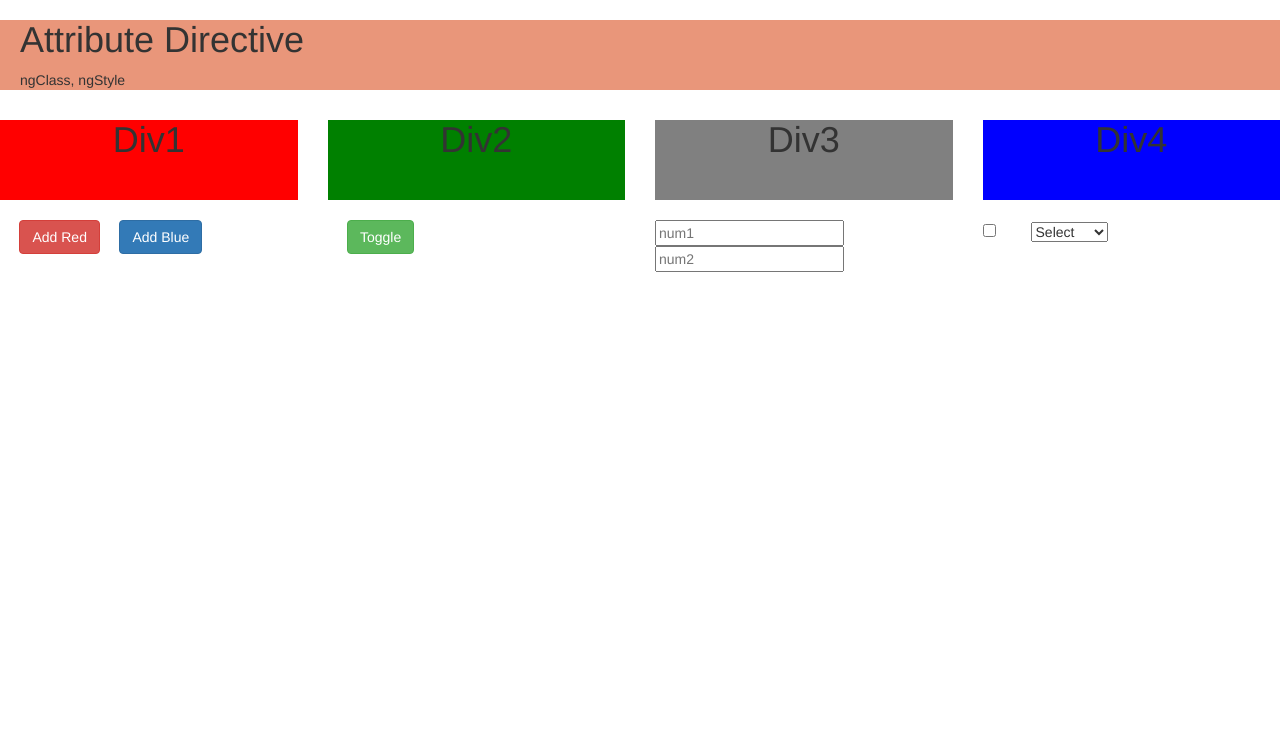
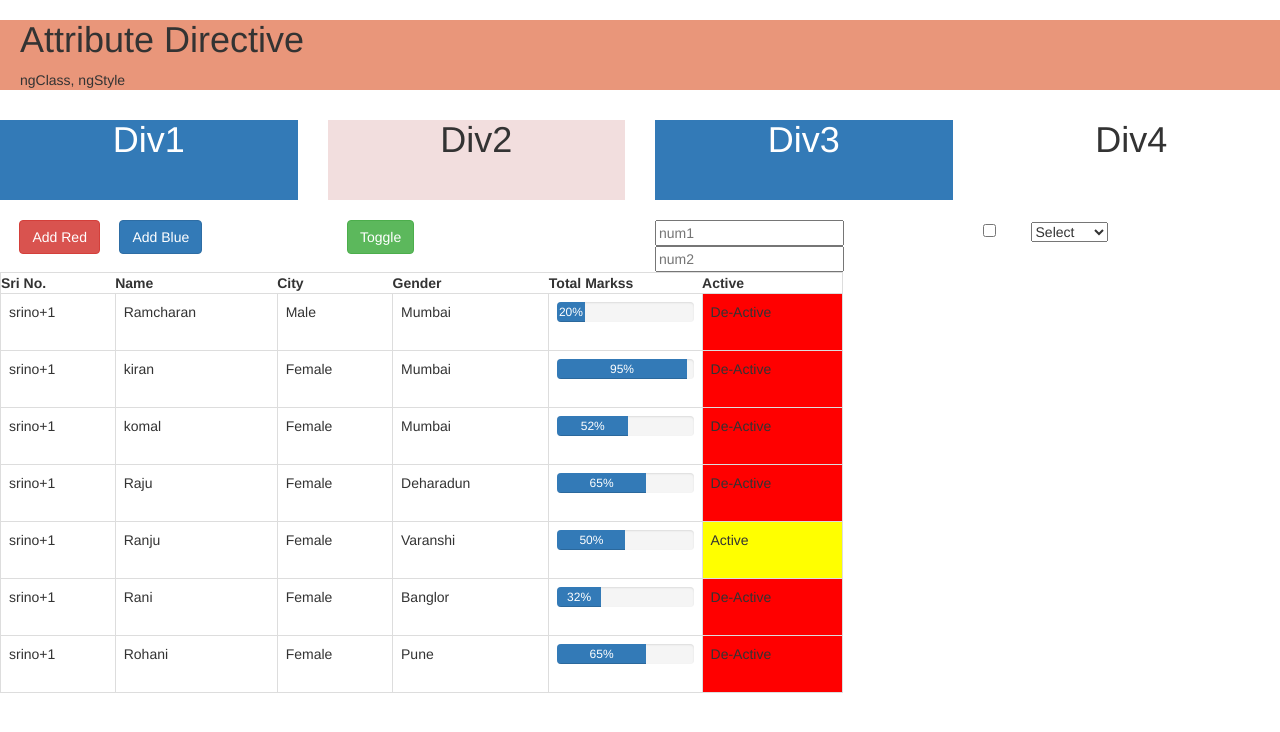
Before and after one commit to sushil141214/DemoAngular, an Angular app: page / in a window 1280 px wide. Shown: the top 732 px of the page. Built offline with nearby package versions, Linux system fonts and the light colour scheme.

Commit message:
copleted the attribute directory demo

```diff
--- a/src/app/Components/attribute-directive/attribute-directive.component.css
+++ b/src/app/Components/attribute-directive/attribute-directive.component.css
@@ -5,25 +5,25 @@
 
 
 .div1{
-background-color: red;
+/* background-color: red; */
 text-align:center;
 height: 80px;
 }
 
 .div2{
-    background-color: green;
+    /* background-color: green; */
     text-align:center;
     height: 80px;
     }
 
     .div3{
-        background-color: gray;
+        /* background-color: gray; */
         text-align:center;
         height: 80px;
         }
 
         .div4{
-            background-color: blue;
+            /* background-color: blue; */
             text-align:center;
             height: 80px;
             }
--- a/src/app/Components/attribute-directive/attribute-directive.component.html
+++ b/src/app/Components/attribute-directive/attribute-directive.component.html
@@ -11,28 +11,28 @@
 
 <div class="row">
         <div class="col-md-3">
-            <div class="div1">
+            <div class="div1" [ngClass]="divcolor">
                     <h1>Div1</h1>
             </div>
 
         </div>
 
         <div class="col-md-3">
-            <div class="div2">
+            <div class="div2" [ngClass]="isDivColor==true?'bg-warning':'bg-danger'">
                     <h1>Div2</h1>
             </div>
 
         </div>
 
         <div class="col-md-3">
-            <div class="div3">
+            <div class="div3" [ngClass]="num1==num2?'bg-primary':'bg-danger'">
                     <h1>Div3</h1>
             </div>
 
         </div>
 
         <div class="col-md-3">
-            <div class="div4">
+            <div class="div4" [ngClass]="isActive?'bg-warning':''">
                     <h1>Div4</h1>
             </div>
 
@@ -42,20 +42,23 @@
 <div class="row">
     <div class="col-md-3">
         &nbsp;&nbsp;&nbsp;&nbsp;
-        <button class="btn btn-danger">Add Red</button>&nbsp;&nbsp;&nbsp;&nbsp;
-        <button  class="btn btn-primary"> Add Blue</button>
+        <button class="btn btn-danger" (click)="addRed()">Add Red</button>&nbsp;&nbsp;&nbsp;&nbsp;
+        <button  class="btn btn-primary" (click)="addBlue()"> Add Blue</button>
     </div>
      <div class="col-md-3">
             &nbsp;&nbsp;&nbsp;&nbsp;
-        <button class="btn btn-success">Toggle</button>
+        <button class="btn btn-success" (click)="addToggle()">Toggle</button>
     </div>
     <div class="col-md-3">
-    <input type="text" placeholder="num1"> <input type="text" placeholder="num2">
+        <input type="text" [(ngModel)]="num1" placeholder="num1">
+        <input type="text" [(ngModel)]="num2"  placeholder="num2">
+
+
 
     </div>
 
     <div class="col-md-3">
-        <input type="checkbox">&nbsp;&nbsp;&nbsp;&nbsp;&nbsp;&nbsp;&nbsp;&nbsp;
+        <input type="checkbox" [(ngModel)]="isActive">&nbsp;&nbsp;&nbsp;&nbsp;&nbsp;&nbsp;&nbsp;&nbsp;
 
         <select>
             <option value="">Select</option>
@@ -68,3 +71,34 @@
         </div>
 
 </div>
+
+<div class="row pt-3">
+    <div class="col-md-8">
+            <table class="table table-bordered">
+                <thead>
+                <th>Sri No.</th>
+                <th>Name</th>
+                <th>City</th>
+                <th>Gender</th>
+                <th>Total Markss</th>
+                <th>Active</th>
+            </thead>
+            <tbody>
+                <tr *ngFor="let stud of studentList; let srino =index">
+                    <td>srino+1</td>
+                    <td>{{stud.Name}}</td>
+                    <td>{{stud.Gender}}</td>
+                    <td>{{stud.city}}</td>
+                    <td>
+                        <div class="progress">
+                            <div class="progress-bar" role="progressbar" [ngStyle]="{'width':stud.TotalMarks+'%'}" aria-valuenow="25" aria-valuemin="0" aria-valuemax="100">{{stud.TotalMarks}}%</div>
+                          </div>
+                    </td>
+                    <td [ngStyle]="{'background-color':stud.isActive ? 'yellow':'red'}">{{stud.isActive?'Active':'De-Active'}}</td>
+                </tr>
+            </tbody>
+            </table>
+
+
+    </div>
+</div>
--- a/src/app/Components/attribute-directive/attribute-directive.component.ts
+++ b/src/app/Components/attribute-directive/attribute-directive.component.ts
@@ -1,12 +1,52 @@
+import { CommonModule } from '@angular/common';
 import { Component } from '@angular/core';
+import { FormsModule } from '@angular/forms';
 
 @Component({
   selector: 'app-attribute-directive',
   standalone: true,
-  imports: [],
+  imports: [CommonModule,FormsModule],
   templateUrl: './attribute-directive.component.html',
   styleUrl: './attribute-directive.component.css'
 })
 export class AttributeDirectiveComponent {
 
+  // On button click change the div color
+
+  divcolor:string='bg-primary';
+  isDivColor:boolean=false;
+  num1:string='';
+  num2:string='';
+  isActive:boolean=false;
+
+  studentList:any[]=[
+    {studentId:22,Name:'Ramcharan',Gender:'Male',TotalMarks:'20',city:'Mumbai',isActive:false},
+    {studentId:22,Name:'kiran', Gender:'Female',TotalMarks:'95',city:'Mumbai',isActive:false},
+    {studentId:22,Name:'komal', Gender:'Female',TotalMarks:'52',city:'Mumbai', isActive:false},
+    {studentId:33,Name:'Raju',  Gender:'Female',TotalMarks:'65',city:'Deharadun', isActive:false},
+    {studentId:24,Name:'Ranju', Gender:'Female',TotalMarks:'50',city:'Varanshi', isActive:true},
+    {studentId:39,Name:'Rani',  Gender:'Female',TotalMarks:'32',city:'Banglor',isActive:false},
+    {studentId:89,Name:'Rohani', Gender:'Female',TotalMarks:'65', city:'Pune', isActive:false}
+  ]
+
+
+    addRed(){
+      this.divcolor='bg-danger';
+
+    }
+
+    addBlue()
+    {
+      this.divcolor='bg-success';
+
+    }
+        // Boolean value compare this condition work vice versa
+    addToggle()
+    {
+      this.isDivColor=!this.isDivColor;
+    }
+
+
+
+
 }
```
